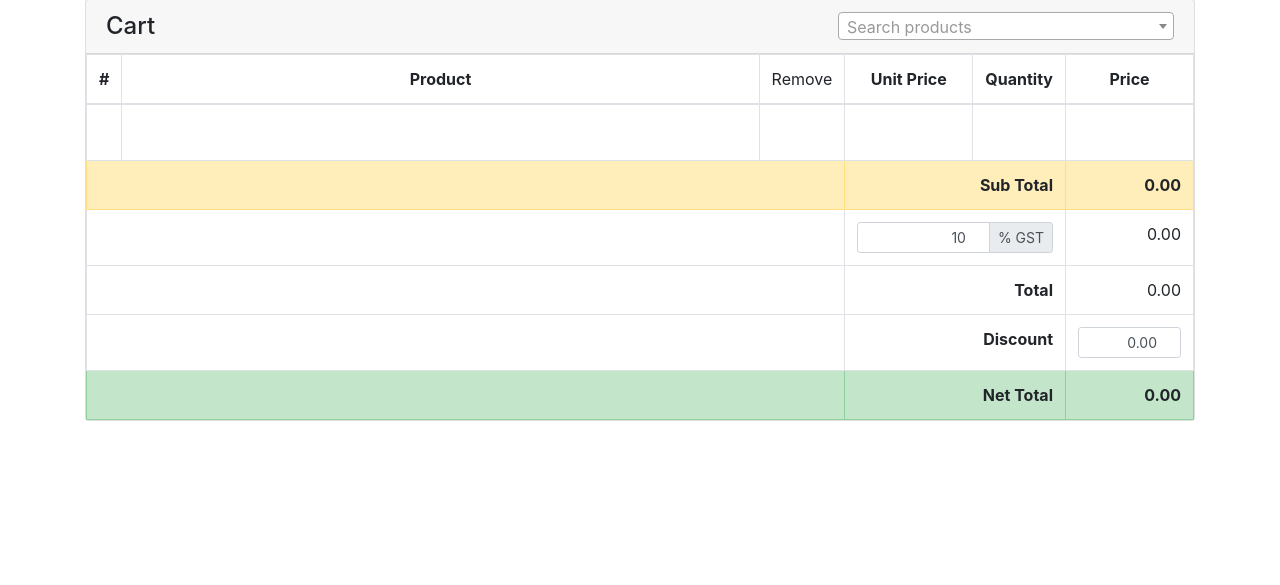
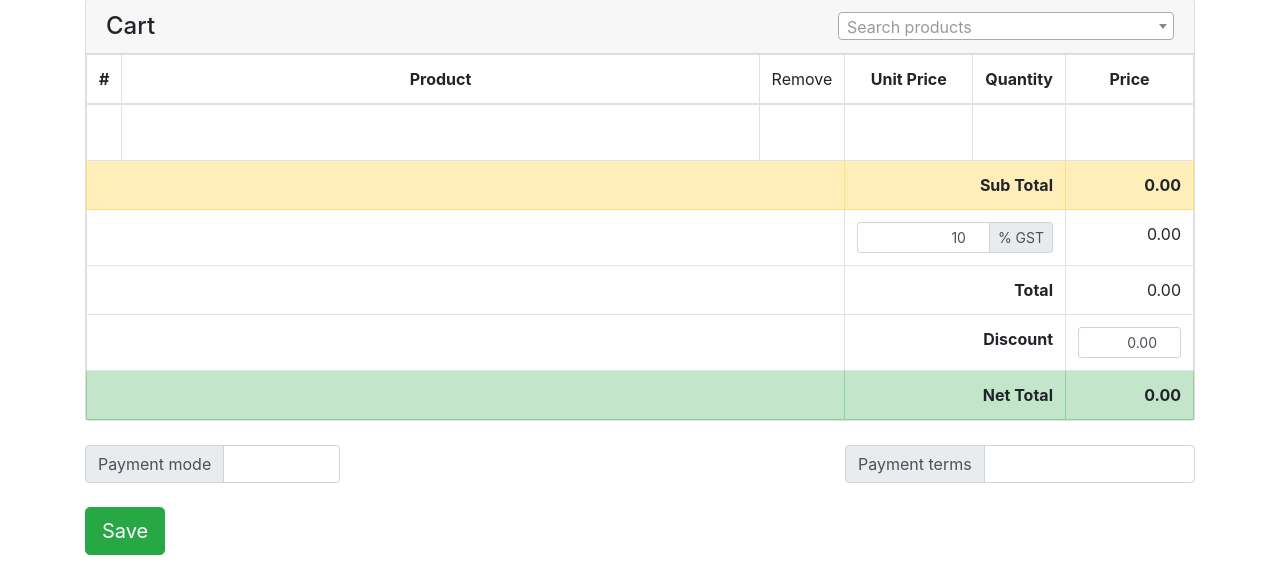
Before and after one commit to TheBitTwisters/pfs-manager, a Django app: page /shop/quote_edit/1/ in a window 1280 px wide. Shown: the part 215-800 px from the top of the page. Run offline with Django 3.2, Linux system fonts and the light colour scheme; the visitor is signed in with stand-in values (Sample User, id 1); data that the repository does not hold is empty; some libraries are stand-ins or nearby versions.

Commit message:
Quote edit

```diff
--- a/shop/templates/shop/quote_edit.html
+++ b/shop/templates/shop/quote_edit.html
@@ -25,7 +25,7 @@
             <div class="input-group-prepend">
                 <span class="input-group-text">Quote #</span>
             </div>
-            <input type="number" class="form-control" value="0" min="0" max="100000">
+            <input id="form-quote-number" type="number" class="form-control" value="0" min="0" max="100000">
         </div>
     </div>
     <div class="col-md-4 offset-md-4 offset-lg-5">
@@ -33,7 +33,7 @@
             <div class="input-group-prepend">
                 <span class="input-group-text">Date</span>
             </div>
-            <input type="date" class="form-control">
+            <input id="form-quote-date" type="date" class="form-control">
         </div>
     </div>
 </div>
@@ -90,7 +90,8 @@
                     <td colspan="3"></td>
                     <th class="cart-row-name text-right" colspan="2">
                         <div class="input-group input-group-sm">
-                            <input type="number" class="form-control form-control-sm text-right" placeholder="GST" value="10" min="0" max="100">
+                            <input id="form-quote-gst" type="number" class="form-control form-control-sm text-right"
+                                placeholder="GST" value="10" min="0" max="100">
                             <div class="input-group-append">
                                 <span class="input-group-text">% GST</span>
                             </div>
@@ -107,7 +108,7 @@
                     <td colspan="3"></td>
                     <th class="cart-row-name text-right" colspan="2">Discount</th>
                     <td class="cart-row-price">
-                        <input class="form-control form-control-sm text-right" type="number" value="0.00" min="0">
+                        <input id="form-quote-discount" class="form-control form-control-sm text-right" type="number" value="0.00" min="0">
                     </td>
                 </tr>
                 <tr id="cart-row-net_total" class="table-success">
@@ -119,13 +120,47 @@
         </table>
     </div>
 </div>
+<div class="row">
+    <div class="col-md-4 col-lg-3">
+        <div class="input-group">
+            <div class="input-group-prepend">
+                <span class="input-group-text">Payment mode</span>
+            </div>
+            <input id="form-quote-payment_mode" type="text" class="form-control" value="">
+        </div>
+    </div>
+    <div class="col-md-4 offset-md-4 offset-lg-5">
+        <div class="input-group mb-4">
+            <div class="input-group-prepend">
+                <span class="input-group-text">Payment terms</span>
+            </div>
+            <input id="form-quote-payment_terms" type="text" class="form-control" value="">
+        </div>
+    </div>
+</div>
+<div class="row">
+    <div class="col">
+        <button id="form-btn-save" class="btn btn-success btn-lg" type="button">Save</button>
+    </div>
+</div>
 {% endblock %}
 
 {% block scripts %}
+{% csrf_token %}
 <script src="{% static 'plugins/select2/js/select2.min.js' %}"></script>
 <script type="text/javascript">
     var products = {};
     var cart = {};
+
+    var quote = {
+            id: 0,
+            number: '',
+            date: '',
+            payment_mode: '',
+            payment_terms: '',
+            discount: 0,
+            gst: 0
+    };
 
     $(function() {
 
@@ -195,6 +230,12 @@
             calculate();
         });
 
+        $('#form-quote-number').on('change', function() {
+            quote.number = $(this).val();
+        });
+
+        $('#form-btn-save').on('click', save);
+
     });
 
     function addToCart(product_id)
@@ -258,5 +299,37 @@
         });
     }
 
+    function save()
+    {
+        if (quote.number) {
+            quote.number = $('#form-quote-number').val();
+            quote.date = $('#form-quote-date').val();
+            quote.payment_mode = $('#form-quote-payment_mode').val();
+            quote.payment_terms = $('#form-quote-payment_terms').val();
+            quote.discount = $('#form-quote-discount').val();
+            quote.gst = $('#form-quote-gst').val();
+
+            $.ajax({
+                url: '{% url 'shop:quote_save' %}',
+                dataType: 'json',
+                type: 'post',
+                data: $.param({
+                    quote_id: quote.id,
+                    number: quote.number,
+                    date: quote.date,
+                    payment_mode: quote.payment_mode,
+                    payment_terms: quote.payment_terms,
+                    discount: quote.discount,
+                    gst: quote.gst,
+                    csrfmiddlewaretoken: $('[name=csrfmiddlewaretoken]').val()
+                }),
+                success: function(data) {
+                    console.log(data);
+                }
+            });
+        }
+        return false;
+    }
+
 </script>
 {% endblock %}
--- a/shop/views.py
+++ b/shop/views.py
@@ -41,16 +41,28 @@ def quote_save(request):
             quote.id = 0
         quote.form(request.POST)
         quote.user = request.user
-        if quote.is_valid():
-            quote.save()
-            Log.objects.create(
-                object = 'Quote',
-                object_id = quote.id,
-                action = action,
-                user = request.user
-            )
-            return redirect('shop:quotes')
-    return redirect('shop:quote_edit', quote_id)
+        # if quote.is_valid():
+        #     try:
+        #         quote.save()
+        #         Log.objects.create(
+        #             object = 'Quote:',
+        #             object_id = quote.id,
+        #             action = action,
+        #             user = request.user
+        #         )
+        #     except IntegrityError as e:
+        #         quote = None
+    return JsonResponse({
+        'quote': {
+            'id': quote_id,
+            'number': quote.number,
+            'date': quote.date,
+            'payment_mode': quote.payment_mode,
+            'payment_terms': quote.payment_terms,
+            'discount': quote.discount,
+            'gst': quote.gst
+        }
+    })
 
 
 @login_required
```
